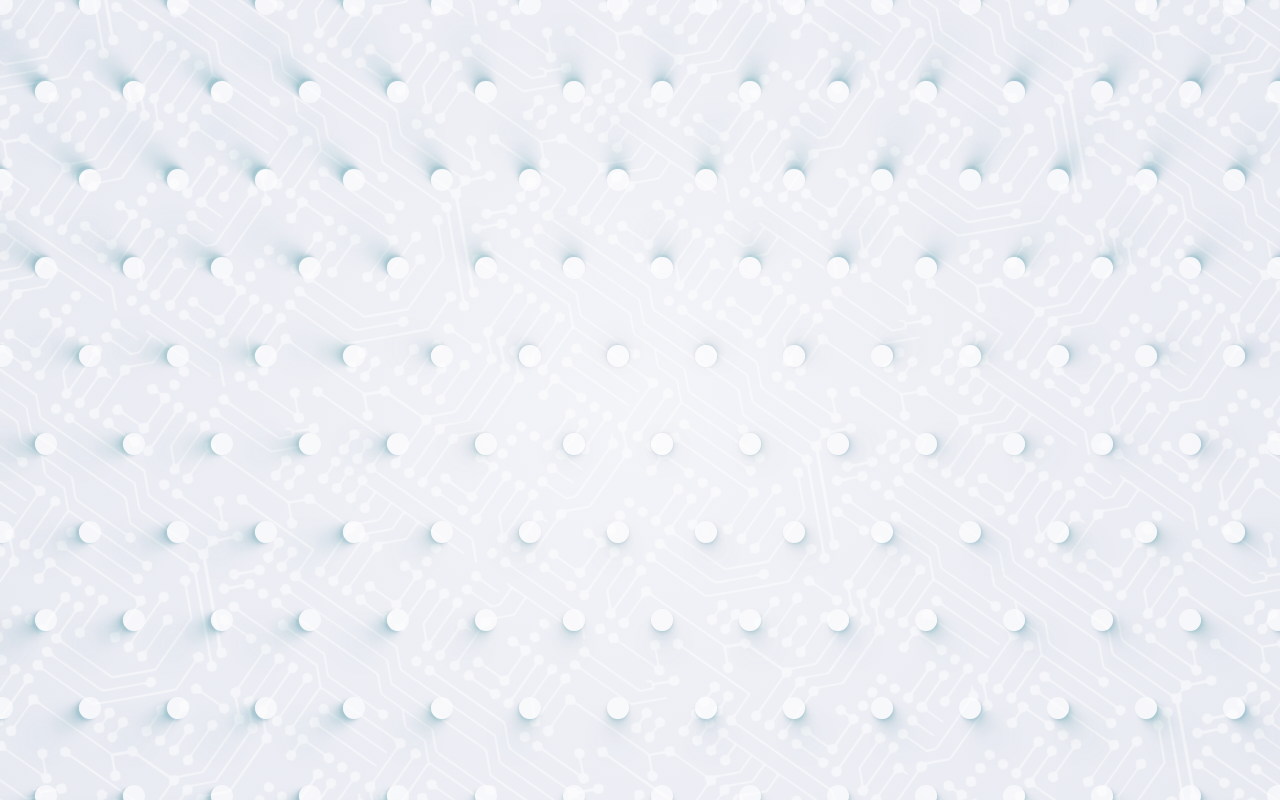
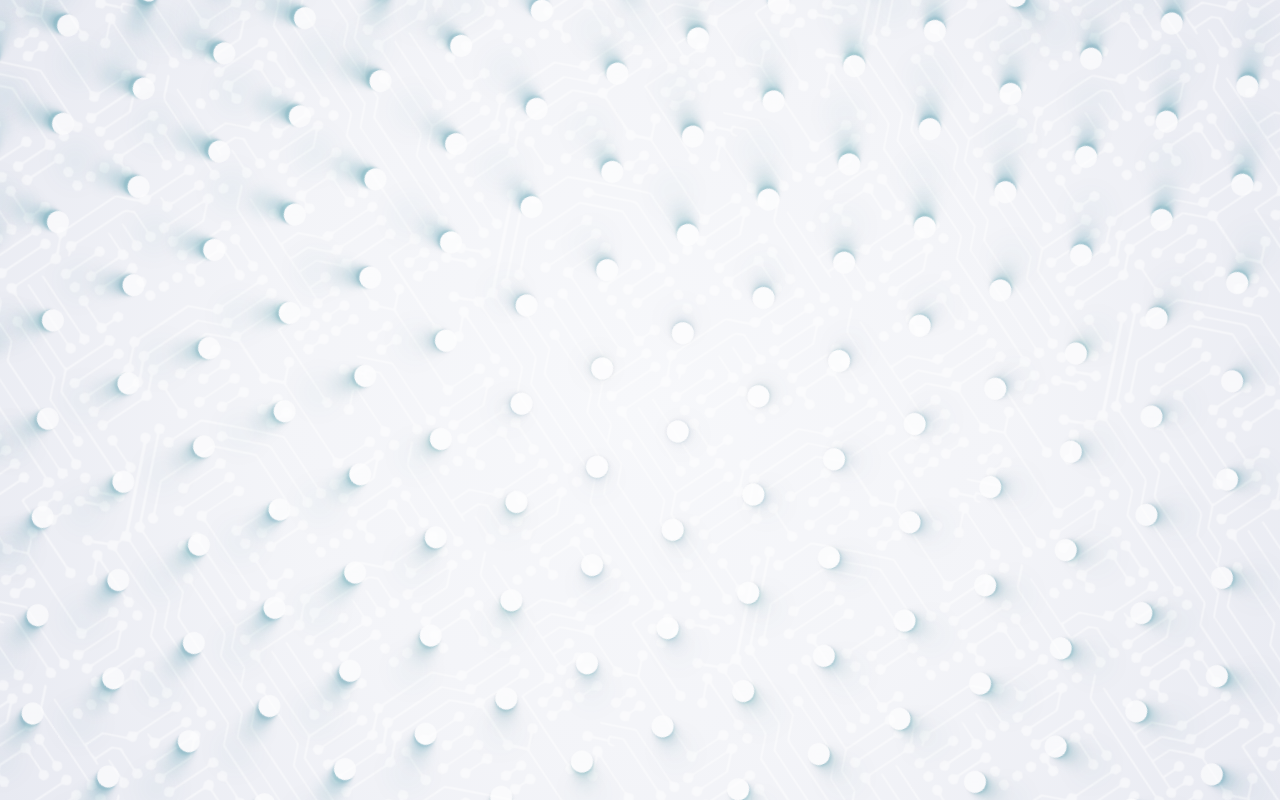
Before and after one commit to truefrontier/themvp.dev, a Vue app: page / in a window 1280 px wide. Built offline with nearby package versions, Linux system fonts and the light colour scheme; what tailwindcss-breakpoint-helper, tailwindcss-golden-ratio would draw is missing.

Commit message:
update bg

```diff
--- a/src/App.vue
+++ b/src/App.vue
@@ -70,7 +70,7 @@ function onMousemove(event) {
 
 <template>
   <div class="App min-h-screen flex flex-row items-center justify-between duration-1000" :style="bgStyles" @mousemove="onMousemove">
-    <tech-background :mousemoveEvent="mousemoveEvent" class="fixed min-w-[110vh] w-[110vw] h-[110vh] min-h-[110vw] left-1/2 top-1/2 -translate-x-1/2 -translate-y-1/2 z-10" />
+    <tech-background :mousemoveEvent="mousemoveEvent" class="rotate-[-23.6068deg] fixed min-w-[110vh] w-[110vw] h-[110vh] min-h-[110vw] left-1/2 top-1/2 -translate-x-1/2 -translate-y-1/2 z-10" />
     <header></header>
     <main class="pt-gr-8 pb-gr-9">
       <div class="relative z-20">
@@ -84,7 +84,7 @@ function onMousemove(event) {
 <style scoped>
 .App {
   --bg-position: 50% 50%;
-  background-image: radial-gradient(circle at var(--bg-position), rgb(var(--color-neutral-100) / 0.50) 0%, rgb(var(--color-neutral-100) / 0.80) 50%, rgb(var(--color-neutral-100) / 1) 100%);
+  background-image: radial-gradient(circle at var(--bg-position), rgb(var(--color-neutral-50) / 1) 0%, rgb(var(--color-neutral-100) / 0.50) 50%, rgb(var(--color-neutral-100) / 1) 100%);
 }
 @media (prefers-color-scheme: dark) {
   .App {
--- a/src/components/TechBackground.vue
+++ b/src/components/TechBackground.vue
@@ -16,7 +16,7 @@ const props = defineProps({
 				<component :is="i % 2 ? 'div' : TechNode" :mousemoveEvent="props.mousemoveEvent" class="relative z-10" />
 			</template>
 		</template>
-		<div class="bg-circuits absolute z-0 rotate-[35deg] -inset-[100%] bg-repeat bg-center opacity-50 dark:opacity-20"></div>
+		<div class="bg-circuits absolute z-0 rotate-[-99.9995deg] -inset-[100%] bg-repeat bg-center opacity-50 dark:opacity-20"></div>
 	</div>
 </template>
 
--- a/src/components/TechNode.vue
+++ b/src/components/TechNode.vue
@@ -61,7 +61,7 @@ const styles = computed(() => {
 	return {
 		// backdropFilter: `blur(24px)`,
 		// '--tw-bg-opacity': `${100 - (Math.abs(xMultiplier.value * 20) + Math.abs(yMultiplier.value * 20) + 20)}%`,
-		'--node-shadow-opacity': `calc(${Math.abs(xMultiplier.value * 4) + Math.abs(yMultiplier.value * 4)}% + var(--node-shadow-opacity-min, 6%))`,
+		'--node-shadow-opacity': `calc(${Math.abs(xMultiplier.value * 6) + Math.abs(yMultiplier.value * 6)}% + var(--node-shadow-opacity-min, 6%))`,
 		boxShadow: `${xMultiplier.value * 4}px ${yMultiplier.value * 4}px var(--node-blur1)  rgb(var(--node-shadow-color) / var(--node-shadow-opacity)),
 			${xMultiplier.value * 8}px ${yMultiplier.value * 8}px var(--node-blur2) rgb(var(--node-shadow-color) / var(--node-shadow-opacity)),
 			${xMultiplier.value * 16}px ${yMultiplier.value * 16}px var(--node-blur3) rgb(var(--node-shadow-color) / var(--node-shadow-opacity)),
@@ -80,7 +80,7 @@ const backdropBlur = computed(() => {
 
 <template>
 	<div class="TechNode flex items-center justify-center" ref="node" :style="backdropBlur">
-		<div v-if="!hideNode" class="backdrop-blur-xl duration-500 w-1/2 max-w-gr-half-7 aspect-square bg-light dark:bg-neutral-100/30 bg-opacity-60 rounded-full" :style="styles"></div>
+		<div v-if="!hideNode" class=" backdrop-blur-xl duration-200 w-1/2 max-w-gr-half-6 aspect-square bg-light dark:bg-neutral-100/30 bg-opacity-60 rounded-full" :style="styles"></div>
 	</div>
 </template>
 
@@ -107,7 +107,7 @@ const backdropBlur = computed(() => {
 	@media (prefers-color-scheme: dark) {
 		:root {
 			--node-shadow-color: var(--black);
-			--node-shadow-opacity-min: 20%;
+			--node-shadow-opacity-min: 30%;
 		}
 	}
 </style>
```
